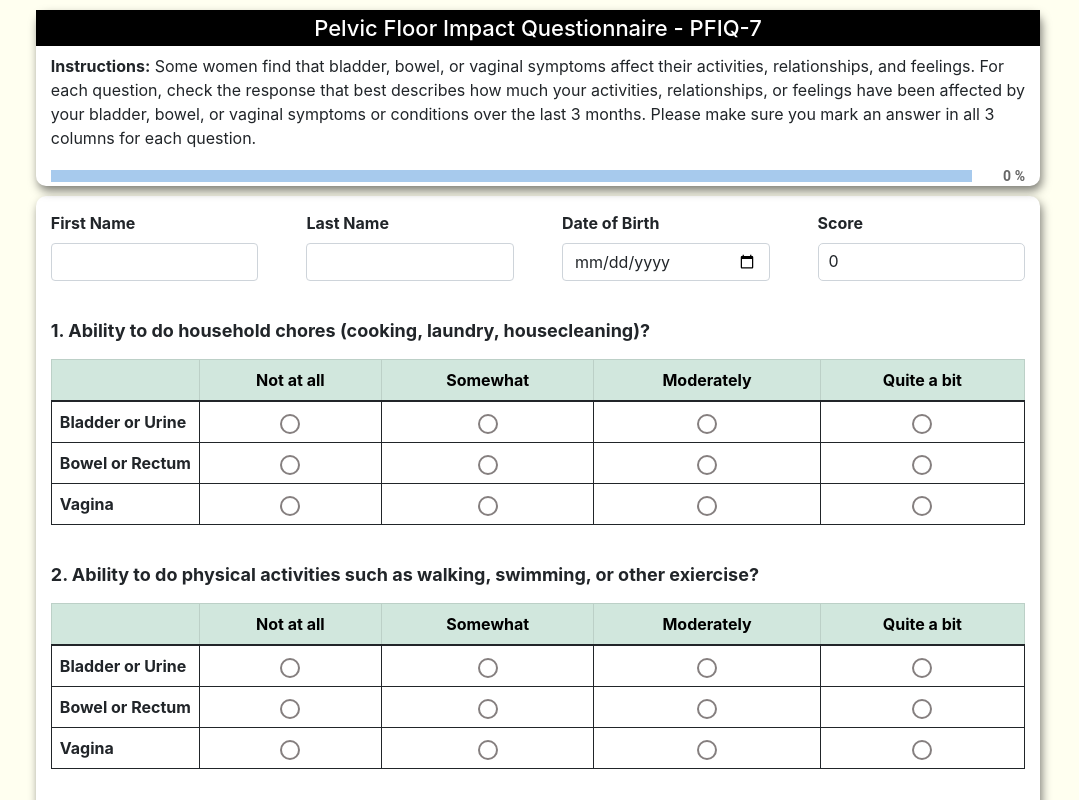
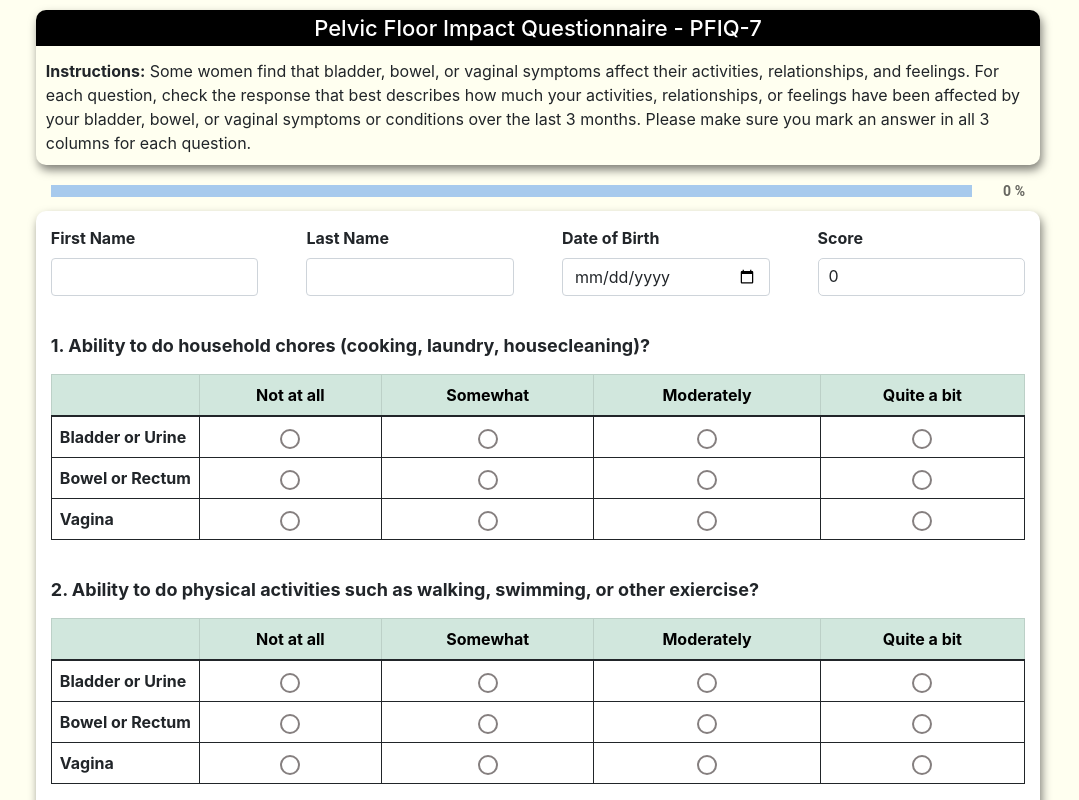
Before and after one commit to Yuzhiping00/PFIQ-7-Survey-Demo, a React (Create React App) app: page / in a window 1280 px wide. Shown: the top 800 px of the page, without its empty margins (102-1181 px from the left). Built offline with nearby package versions, Linux system fonts and the light colour scheme.

Commit message:
#41: added comment

```diff
--- a/src/App.css
+++ b/src/App.css
@@ -5,9 +5,12 @@
     font-size: 22px;
     padding: 5px;
     margin-top:10px;
+    /* border-radius: 10px; */
+    border-top-left-radius: 10px;
+    border-top-right-radius: 10px;
   }
 
-  #heading {
+  #heading, #progressbar {
     width: 90%;
     margin: auto;
     margin-top: 5px;
@@ -19,9 +22,9 @@
     font-size: 18px;
     padding:5px;
     color: black;
-    margin-bottom: 10px;
+    /* margin-bottom: 5px; */
     text-align: center;
-    border-radius: 10px;
+
     /* background-color: #d1e7dd; */
 
   }
--- a/src/App.js
+++ b/src/App.js
@@ -13,7 +13,7 @@ class App extends Component {
       totalScore:0,
       firstName:"",
       lastName:"",
-      progress:0,
+      progress:0, // the percentage of answered questions
       disableSubmit: false
     };
   }
@@ -45,29 +45,30 @@ class App extends Component {
         eachScore =  -1;
     }
 
-    // create an object based on the event name, event value and obtained score
-
-    //if an object does not exists in the answers array
+    //check if an answer object already exists in the answers array, false means not
     let flag = false;
 
+    // the position of a specific answer in the answers array
     let index;
 
+    // loop through the answers array to find if a specific answer already exists
+
     for (let obj of this.state.answers) {
-         // if current object exist in the answers array based on name
+         // if any ansewer in the answers array has the same name as current radio button name, set flag to true
       if (obj.name === changeEvent.target.name) {
         flag = true;
-        // find the index of the oject with the same name
+        // find the index of this answer in the array
         index = this.state.answers.indexOf(obj);
         break;
       }
     }
 
-    if(flag){ // change the existing object score and value in the answers array
+    if(flag){ // change the existing answer's score and value in the answers array
       let newArr = [...this.state.answers];
       newArr[index].score = eachScore;
       newArr[index].value = changeEvent.target.value;
       this.setState({answers: newArr});
-    }else{ // if the current object does not exist, then add it to the answers array
+    }else{ // if the current object does not exist, then create an object based on the event name, event value and obtained score; then add it to the answers array
       let answer = {};
       answer.name = changeEvent.target.name;
       answer.score = eachScore;
@@ -76,11 +77,14 @@ class App extends Component {
       this.state.answers.push(answer);
     }
     console.log(this.state.answers);
+
     // this is used to calculate progress and total number of questions is 21
+
     let roundNumber = Math.round((this.state.answers.length)/21 *100);
     this.setState({progress:roundNumber});
   };
 
+  // handle form submit event
   handleFormSubmit = formSubmitEvent => {
     formSubmitEvent.preventDefault();
 
@@ -144,7 +148,7 @@ class App extends Component {
      }
 
      // use formula to get final value for each category
-     let finalResult = value / 7 * (100 / 3);
+     let finalResult = value / category.length * (100 / 3);
      return finalResult;
    }
 
@@ -153,9 +157,9 @@ class App extends Component {
 
     return (
       <div className="container">
-        <div id="heading" className="col-xs-12 col-md-12 col-lg-10" style={{borderRadius:'10px', position:'sticky', backgroundColor:'white', top:'0px',  boxShadow: "2px 5px 10px rgba(0, 0, 0, 0.5)"}}>
+        <div id="heading" className="col-xs-12 col-md-12 col-lg-10" style={{borderRadius:'10px',  boxShadow: "2px 5px 10px rgba(0, 0, 0, 0.5)"}}>
             <h1>Pelvic Floor Impact Questionnaire - PFIQ-7</h1>
-            <p style={{paddingLeft:'15px', paddingRight: '15px'}}>
+            <p style={{padding:'10px', paddingTop:'5px'}}>
             <strong>Instructions:</strong> Some women find that bladder, bowel, or vaginal symptoms affect their
             activities, relationships, and feelings. For each question, check the response that best
             describes how much your activities, relationships, or feelings have been affected by your
@@ -163,7 +167,9 @@ class App extends Component {
             make sure you mark an answer in all 3 columns for each question.
             </p>
 
-            <div style={{paddingLeft:'15px', paddingRight: '15px'}}>
+        </div>
+
+        <div id='progressbar' className="col-xs-12 col-md-12 col-lg-10" style={{paddingLeft:'15px', paddingRight: '15px' , position:'sticky', top:'0px', backgroundColor:'ivory'}}>
               <Box sx={{ display: 'flex', alignItems: 'center' }}>
                 <Box sx={{ width: '100%', mr: 1 }}>
                   <LinearProgress variant="determinate"  style={{height: '12px'}} value={this.state.progress}/>
@@ -173,8 +179,6 @@ class App extends Component {
                 </Box>
               </Box>
             </div>
-
-        </div>
 
 
           <div  className="col-xs-12 col-md-12 col-lg-10" style={{textAlign:'center', margin:'auto auto', width:'90%'}} >
```
